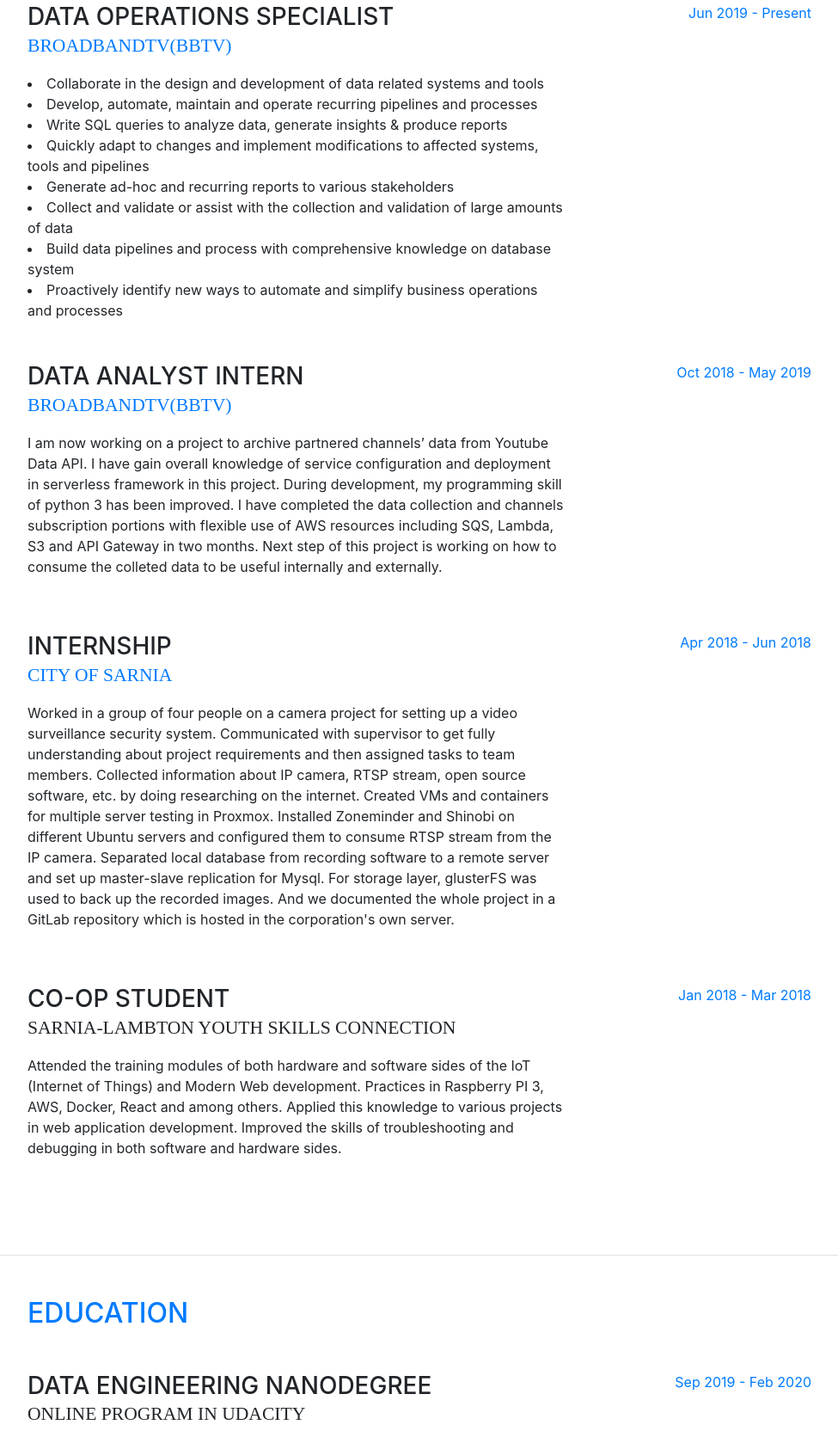
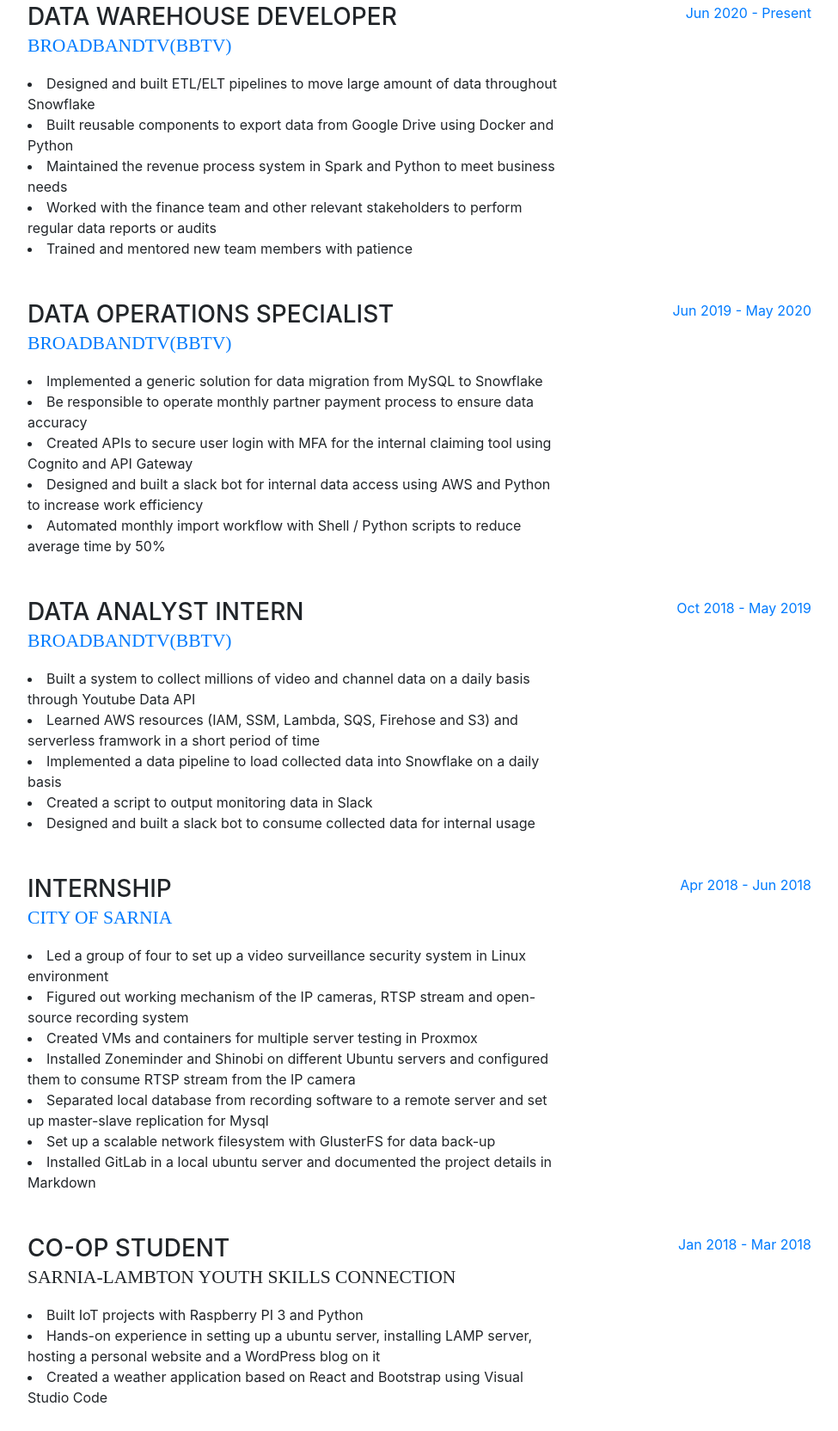
Before and after one commit to bellabellahuang/bellabellahuang.github.io, a website with bundled scripts: page index.html in a window 1280 px wide. Shown: the part 931-2595 px from the top of the page at 86% size, without its empty margins (288-1263 px from the left). Built offline with nearby package versions, Linux system fonts and the light colour scheme; a web font is replaced by a local one.

Commit message:
Updated resume and work experience

```diff
--- a/index.html
+++ b/index.html
@@ -118,21 +118,35 @@
           <h2 class="mb-5 text-primary">Experience</h2>
           <div class="resume-item d-flex flex-column flex-md-row mb-5">
             <div class="resume-content mr-auto">
+              <h3 class="mb-0">Data Warehouse Developer</h3>
+              <div class="subheading mb-3">
+                <a href="https://www.bbtv.com" target="_blank" title="www.bbtv.com">BroadbandTV(BBTV)</a>
+              </div>
+              <li>Designed and built ETL/ELT pipelines to move large amount of data throughout Snowflake</li>
+              <li>Built reusable components to export data from Google Drive using Docker and Python</li>
+              <li>Maintained the revenue process system in Spark and Python to meet business needs</li>
+              <li>Worked with the finance team and other relevant stakeholders to perform regular data reports or audits</li>
+              <li>Trained and mentored new team members with patience</li>
+            </div>
+            <div class="resume-date text-md-right">
+              <span class="text-primary">Jun 2020 - Present</span>
+            </div>
+          </div>
+
+          <div class="resume-item d-flex flex-column flex-md-row mb-5">
+            <div class="resume-content mr-auto">
               <h3 class="mb-0">Data Operations Specialist</h3>
               <div class="subheading mb-3">
                 <a href="https://www.bbtv.com" target="_blank" title="www.bbtv.com">BroadbandTV(BBTV)</a>
               </div>
-              <li>Collaborate in the design and development of data related systems and tools</li>
-              <li>Develop, automate, maintain and operate recurring pipelines and processes</li>
-              <li>Write SQL queries to analyze data, generate insights & produce reports</li>
-              <li>Quickly adapt to changes and implement modifications to affected systems, tools and pipelines</li>
-              <li>Generate ad-hoc and recurring reports to various stakeholders</li>
-              <li>Collect and validate or assist with the collection and validation of large amounts of data</li>
-              <li>Build data pipelines and process with comprehensive knowledge on database system</li>
-              <li>Proactively identify new ways to automate and simplify business operations and processes</li>
+              <li>Implemented a generic solution for data migration from MySQL to Snowflake</li>
+              <li>Be responsible to operate monthly partner payment process to ensure data accuracy</li>
+              <li>Created APIs to secure user login with MFA for the internal claiming tool using Cognito and API Gateway</li>
+              <li>Designed and built a slack bot for internal data access using AWS and Python to increase work efficiency</li>
+              <li>Automated monthly import workflow with Shell / Python scripts to reduce average time by 50%</li>
             </div>
             <div class="resume-date text-md-right">
-              <span class="text-primary">Jun 2019 - Present</span>
+              <span class="text-primary">Jun 2019 - May 2020</span>
             </div>
           </div>
 
@@ -142,7 +156,11 @@
               <div class="subheading mb-3">
                 <a href="https://www.bbtv.com" target="_blank" title="www.bbtv.com">BroadbandTV(BBTV)</a>
               </div>
-              <p>I am now working on a project to archive partnered channels’ data from Youtube Data API. I have gain overall knowledge of service configuration and deployment in serverless framework in this project. During development, my programming skill of python 3 has been improved. I have completed the data collection and channels subscription portions with flexible use of AWS resources including SQS, Lambda, S3 and API Gateway in two months. Next step of this project is working on how to consume the colleted data to be useful internally and externally.</p>
+              <li>Built a system to collect millions of video and channel data on a daily basis through Youtube Data API</li>
+              <li>Learned AWS resources (IAM, SSM, Lambda, SQS, Firehose and S3) and serverless framwork in a short period of time</li>
+              <li>Implemented a data pipeline to load collected data into Snowflake on a daily basis</li>
+              <li>Created a script to output monitoring data in Slack</li>
+              <li>Designed and built a slack bot to consume collected data for internal usage</li>
             </div>
             <div class="resume-date text-md-right">
               <span class="text-primary">Oct 2018 - May 2019</span>
@@ -155,7 +173,13 @@
               <div class="subheading mb-3">
                 <a href="http://www.sarnia.ca" target="_blank" title="www.sarnia.ca">City of Sarnia</a>
               </div>
-              <p>Worked in a group of four people on a camera project for setting up a video surveillance security system. Communicated with supervisor to get fully understanding about project requirements and then assigned tasks to team members. Collected information about IP camera, RTSP stream, open source software, etc. by doing researching on the internet. Created VMs and containers for multiple server testing in Proxmox. Installed Zoneminder and Shinobi on different Ubuntu servers and configured them to consume RTSP stream from the IP camera. Separated local database from recording software to a remote server and set up master-slave replication for Mysql. For storage layer, glusterFS was used to back up the recorded images. And we documented the whole project in a GitLab repository which is hosted in the corporation's own server. </p>
+              <li>Led a group of four to set up a video surveillance security system in Linux environment</li>
+              <li>Figured out working mechanism of the IP cameras, RTSP stream and open-source recording system</li>
+              <li>Created VMs and containers for multiple server testing in Proxmox</li>
+              <li>Installed Zoneminder and Shinobi on different Ubuntu servers and configured them to consume RTSP stream from the IP camera</li>
+              <li>Separated local database from recording software to a remote server and set up master-slave replication for Mysql</li>
+              <li>Set up a scalable network filesystem with GlusterFS for data back-up</li>
+              <li>Installed GitLab in a local ubuntu server and documented the project details in Markdown</li>
             </div>
             <div class="resume-date text-md-right">
               <span class="text-primary">Apr 2018 - Jun 2018</span>
@@ -166,7 +190,10 @@
             <div class="resume-content mr-auto">
               <h3 class="mb-0">CO-OP student</h3>
               <div class="subheading mb-3">Sarnia-Lambton Youth Skills Connection</div>
-              <p>Attended the training modules of both hardware and software sides of the IoT (Internet of Things) and Modern Web development. Practices in Raspberry PI 3, AWS, Docker, React and among others. Applied this knowledge to various projects in web application development. Improved the skills of troubleshooting and debugging in both software and hardware sides.</p>
+              <li>Built IoT projects with Raspberry PI 3 and Python</li>
+              <li>Hands-on experience in setting up a ubuntu server, installing LAMP server, hosting a personal website and a
+WordPress blog on it</li>
+              <li>Created a weather application based on React and Bootstrap using Visual Studio Code</li>
             </div>
             <div class="resume-date text-md-right">
               <span class="text-primary">Jan 2018 - Mar 2018</span>
@@ -185,7 +212,7 @@
             <div class="resume-content mr-auto">
               <h3 class="mb-0">Data Engineering Nanodegree</h3>
               <div class="subheading mb-3">Online program in Udacity</div>
-              <div>Learn to design data models, build data warehouses and data lakes, automate data pipelines, and work with masive datasets. Hands-on practices on Redshift, Spark and Airflow.</div><br>
+              <div>Learned to design data models, build data warehouses and data lakes, automate data pipelines, and work with masive datasets. Hands-on practices on Redshift, Spark and Airflow.</div><br>
               <a href="https://www.udacity.com/course/data-engineer-nanodegree--nd027" target="_blank">Program Introduction</a><br>
               <a href="https://confirm.udacity.com/QA2M933K" target="_blank">Certificate of Completion</a><br>
               <a href="https://github.com/bellabellahuang/Udacity-DEND" target="_blank">Projects Repository</a>
```
Also changed, not shown: 1 other file.
